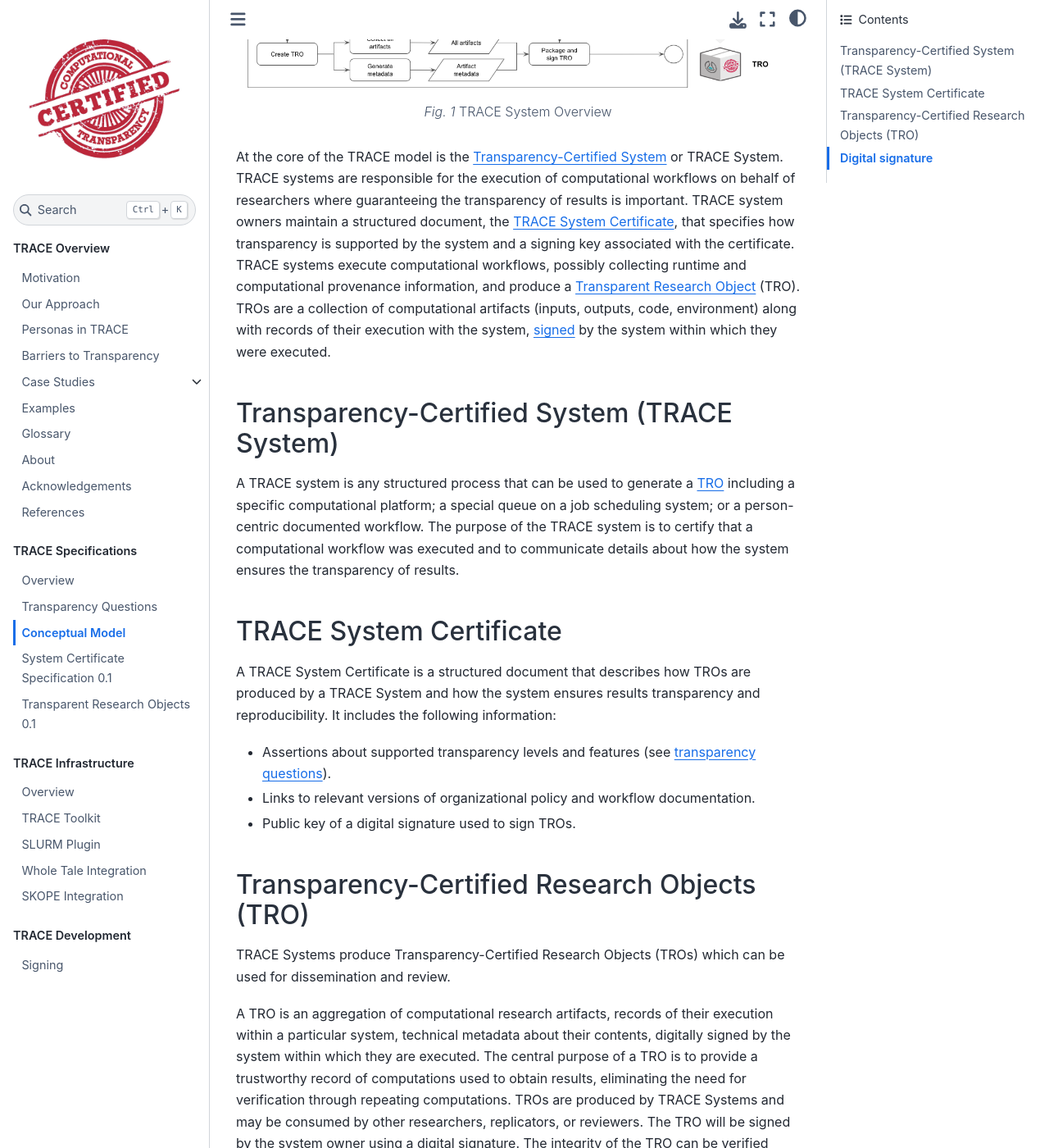
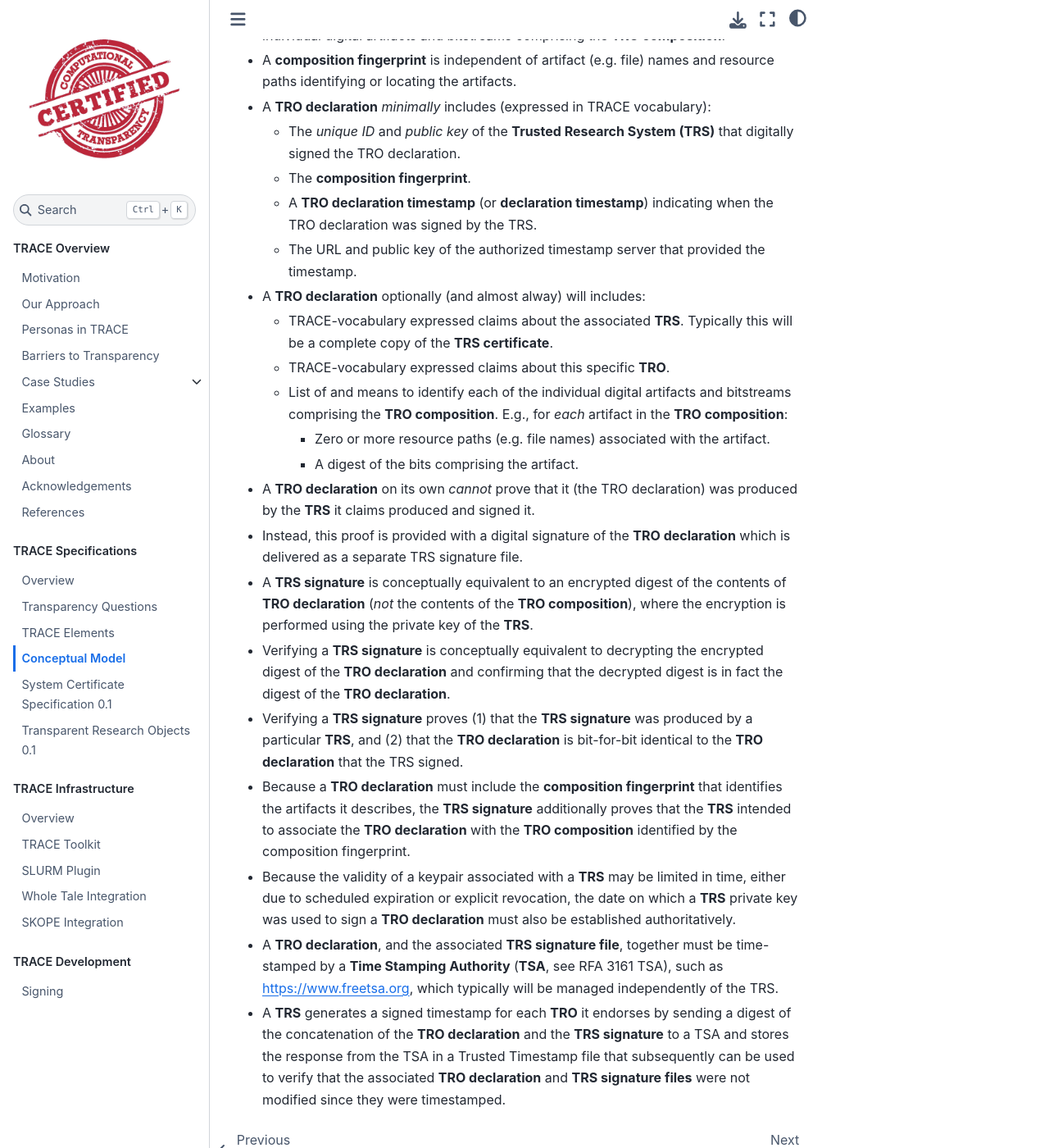
Before and after one commit to transparency-certified/trace-specification, a Jupyter Book: the page built from docs/conceptual-model.md, in a window 1280 px wide and 1400 px high, scrolled down 653 px. Shown: the whole window at 82% size. Built offline with Jupyter Book 1.0.4 settings and Sphinx 7.4.7 and the Sphinx Book theme 1.1.4, drawn with Linux system fonts in a browser that asks for light colours; pages that are not in the unit, such as notebooks, are missing from menus; some of the changed text lies outside the part shown.

Commit message:
Added prototype and conceptual model

````diff
--- a/_toc.yml
+++ b/_toc.yml
@@ -30,12 +30,14 @@
   chapters:
   - file: docs/specifications
   - file: docs/questions
+  - file: docs/elements
   - file: docs/conceptual-model
   - file: docs/specifications/trace-certificate/0.1/index
   - file: docs/specifications/tro/0.1/index
 - caption: TRACE Infrastructure
   chapters:
   - file: docs/infrastructure
+  - file: docs/trace-prototype
   - file: docs/trace-toolkit
   - file: docs/slurm-plugin
   - file: docs/wholetale-integration
--- a/docs/conceptual-model.md
+++ b/docs/conceptual-model.md
@@ -1,81 +1,34 @@
 (conceptual-model)=
 # Conceptual Model
 
-The TRACE project is developing a set of infrastructure elements that can be
-used by system owners to:
-
-1. declare the dimensions of computational transparency supported by their
-   platform;
-2. certify that a specific computational workflow was executed on the platform; and
-3. bundle artifacts along records of their execution and certify them for
-   dissemination.
-
-TRACE will result in a specification as well as a reference software
-implementation based on the conceptual model described here.
-
-```{figure} images/trace-overview-flowchart.png
----
-name: trace-overview
----
-TRACE System Overview
-```
-
-At the core of the TRACE model is the [Transparency-Certified
-System](element-trace-system) or TRACE System. TRACE systems are responsible for
-the execution of computational workflows on behalf of researchers where
-guaranteeing the transparency of results is important. TRACE system owners
-maintain a structured document, the [TRACE System
-Certificate](element-trace-certificate), that specifies how transparency is
-supported by the system and a signing key associated with the certificate. TRACE
-systems execute computational workflows, possibly collecting runtime and
-computational provenance information, and produce a [Transparent Research
-Object](element-tro) (TRO). TROs are a collection of computational
-artifacts (inputs, outputs, code, environment) along with records of their
-execution with the system, [signed](element-signature) by the system within
-which they were executed.
-
-(element-trace-system)=
-## Transparency-Certified System (TRACE System)
-
-A TRACE system is any structured process that can be used to generate a
-[TRO](element-tro) including a specific computational platform; a special queue
-on a job scheduling system; or a person-centric documented workflow. The purpose
-of the TRACE system is to certify that a computational workflow was executed and
-to communicate details about how the system ensures the transparency of results.
-
-(element-trace-certificate)=
-## TRACE System Certificate
-
-
-A TRACE System Certificate is a structured document that describes how TROs are
-produced by a TRACE System and how the system ensures results transparency and
-reproducibility. It includes the following information:
-
-* Assertions about supported transparency levels and features (see
-  [transparency questions](questions)).
-* Links to relevant versions of organizational policy and workflow documentation.
-* Public key of a digital signature used to sign TROs.
-
-(element-tro)=
-## Transparency-Certified Research Objects (TRO)
-
-TRACE Systems produce Transparency-Certified Research Objects (TROs) which can
-be used for dissemination and review.
-
-A TRO is an aggregation of computational research artifacts, records of their
-execution within a particular system, technical metadata about their contents,
-digitally signed by the system within which they are executed. The central
-purpose of a TRO is to provide a trustworthy record of computations used to
-obtain results, eliminating the need for verification through repeating
-computations. TROs are produced by TRACE Systems and may be consumed by other
-researchers, replicators, or reviewers. The TRO will be signed by the system
-owner using a digital signature. The integrity of the TRO can be verified using
-the affixed signature.
-
-(element-signature)=
-## Digital signature
-
-A TRACE system owner maintains a signing key or certificate used to digitally
-sign TROs created by the system. The signature can be used to verify that a TRO
-was generated by a specific TRACE system. See the [Signing](signing) for a
-technical discussion of implementation options.
+This section describes the TRACE conceptual model in detail:
+* A **Transparent Research Object (TRO)** is a pairing of a **TRO declaration** and a **TRO composition**.
+* The **TRO composition** comprises all of the digital artifacts and (potentially unpersisted) bitstreams that the **TRO declaration** describes.
+* The **TRO composition** does *not* include the **TRO declaration** that describes it.
+* Any number of **TROs** can share the same **TRO composition**.
+* A **TRO declaration** and the **TRO composition** it describes can be stored and shared separately or together, and different components of the TRO composition may be stored separately and shared independently
+  * Example: If a **TRO declaration** is stored in a single archive (e.g. zip) file together with other digital artifacts, the TRO composition is not equivalent to the contents of the archive file. The TRO declaration in this case may describe all of the contents of the archive other than the TRO declaration. Or it may describe only some of the contents of the archive; or it even may describe artifacts not included in the archive at all.
+* The **TRO composition** referred to by a **TRO declaration** is uniquely
+  identified by a **TRO composition fingerprint** (or **composition fingerprint**)
+* A **composition fingerprint** is a digest over a concatenation of the sorted digests of the individual digital artifacts and bitstreams comprising the **TRO composition**.
+* A **composition fingerprint** is independent of artifact (e.g. file) names and resource paths identifying or locating the artifacts.
+* A **TRO declaration** *minimally* includes (expressed in TRACE vocabulary):
+  * The *unique ID* and *public key* of the **Trusted Research System (TRS)** that digitally signed the TRO declaration.
+  * The **composition fingerprint**.
+  * A **TRO declaration timestamp** (or **declaration timestamp**) indicating when the TRO declaration was signed by the TRS.
+  * The URL and public key of the authorized timestamp server that provided the timestamp.
+* A **TRO declaration** optionally (and almost alway) will includes:
+  * TRACE-vocabulary expressed claims about the associated **TRS**. Typically this will be a complete copy of the **TRS certificate**.
+  * TRACE-vocabulary expressed claims about this specific **TRO**.
+  * List of and means to identify each of the  individual digital artifacts and bitstreams comprising the **TRO composition**. E.g., for *each* artifact in the **TRO composition**:
+    * Zero or more resource paths (e.g. file names) associated with the artifact.
+    * A digest of the bits comprising the artifact.
+* A **TRO declaration** on its own *cannot* prove that it (the TRO declaration) was produced by the **TRS** it claims produced and signed it.
+* Instead, this proof is provided with a digital signature of the **TRO declaration** which is delivered as a separate TRS signature file.
+* A **TRS signature** is conceptually equivalent to an encrypted digest of the contents of **TRO declaration** (*not* the contents of the **TRO composition**), where the encryption is performed using the private key of the **TRS**.
+* Verifying a **TRS signature** is conceptually equivalent to decrypting the encrypted digest of the **TRO declaration** and confirming that the decrypted digest is in fact the digest of the **TRO declaration**.
+* Verifying a **TRS signature** proves (1) that the **TRS signature** was produced by a particular **TRS**, and (2) that the **TRO declaration** is bit-for-bit identical to the **TRO declaration** that the TRS signed.
+* Because a **TRO declaration** must include the **composition fingerprint** that identifies the artifacts it describes, the **TRS signature** additionally proves that the **TRS** intended to associate the **TRO declaration** with the **TRO composition** identified by the composition fingerprint.
+* Because the validity of a keypair associated with a **TRS** may be limited in time, either due to scheduled expiration or explicit revocation, the date on  which a **TRS** private key was used to sign a **TRO declaration** must also be established authoritatively.
+* A **TRO declaration**, and the associated **TRS signature file**, together must be time-stamped by a **Time Stamping Authority** (**TSA**, see RFA 3161 TSA), such as https://www.freetsa.org, which typically will be managed independently of the TRS.
+* A **TRS** generates a signed timestamp for each **TRO** it endorses by sending a digest of the concatenation of the **TRO declaration** and the **TRS signature** to a TSA and stores the response from the TSA in a Trusted Timestamp file that subsequently can be used to verify that the associated **TRO declaration** and **TRS signature files** were not modified since they were timestamped.
````
Also changed, not shown: docs/elements.md (added, +81 -0 lines), docs/specifications.md (+2 -1 lines), docs/specifications/tro/index.md (added, +1 -0 lines).
